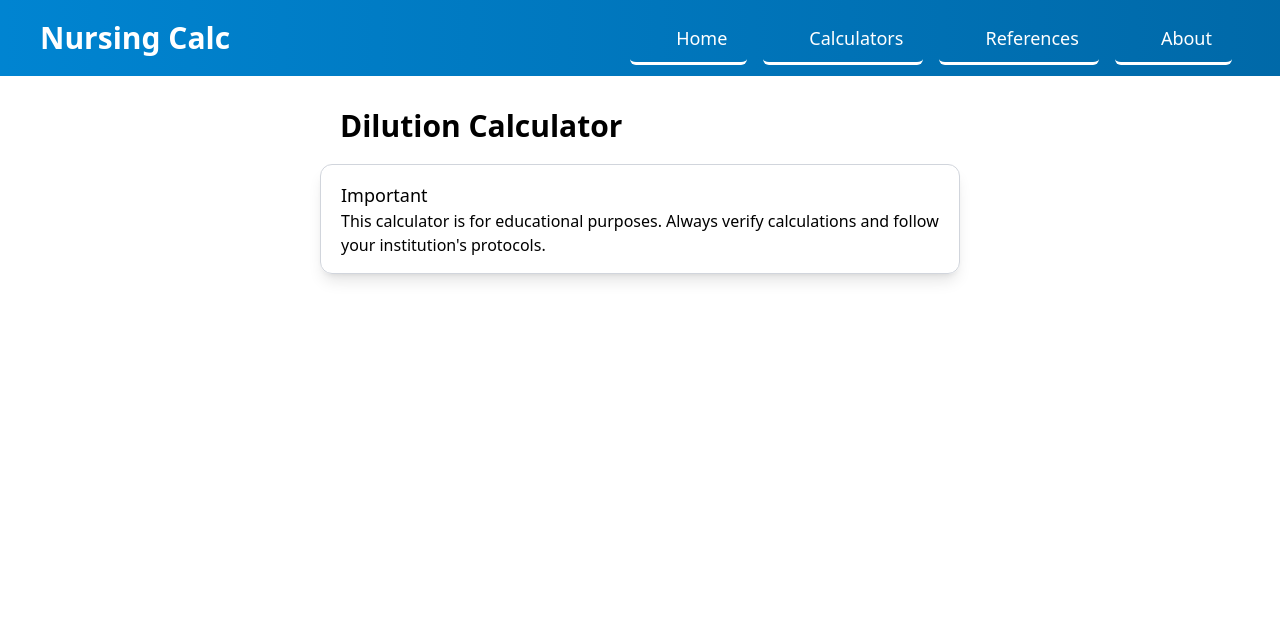
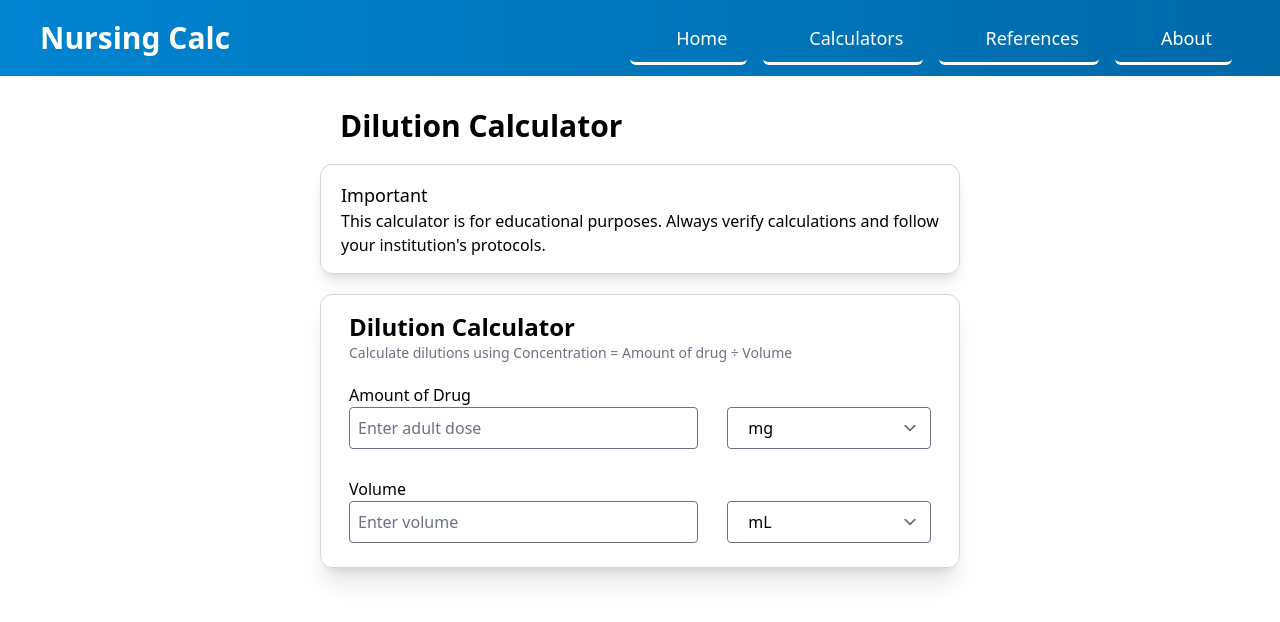
Before and after one commit to cianvergelll/Nursing-Calc, a SvelteKit app: page /calculators/dilution in a window 1280 px wide. Shown: the top 622 px of the page. Built offline with nearby package versions, Linux system fonts and the light colour scheme; some icons are missing.

Commit message:
dilution calculator

```diff
--- a/src/routes/calculators/dilution/+page.svelte
+++ b/src/routes/calculators/dilution/+page.svelte
@@ -2,7 +2,24 @@
 	import { FontAwesomeIcon } from '@fortawesome/svelte-fontawesome';
 	import Navbar from '../../component/Navbar.svelte';
 
-	let submitted = $state(false);
+	let volume = $state('');
+	let amount = $state('');
+	let concentration = $state(0);
+
+	let selectedvolumeOptions = $state('mL');
+	let volumeOptions = [
+		{ label: 'mL', value: 'mL' },
+		{ label: 'L', value: 'L' }
+	];
+
+	let selectedamountOptions = $state('mg');
+	let amountOptions = [
+		{ label: 'mg', value: 'mg' },
+		{ label: 'g', value: 'g' },
+		{ label: 'mL', value: 'mL' }
+	];
+
+	const inputStyle = 'border p-2 rounded mb-2';
 </script>
 
 <Navbar />
@@ -16,4 +33,41 @@
 			institution's protocols.
 		</p>
 	</div>
+
+	<div class="w-full rounded-xl border border-gray-300 px-7 py-4 shadow-xl">
+		<p class="flex flex-col text-2xl font-bold">Dilution Calculator</p>
+		<p class="mb-5 text-sm text-gray-500">
+			Calculate dilutions using Concentration = Amount of drug ÷ Volume
+		</p>
+
+		<label for="patient-weight" class="text-m text-left">Amount of Drug</label>
+		<div class="mb-5 flex justify-between">
+			<input
+				type="number"
+				bind:value={amount}
+				placeholder="Enter adult dose"
+				class={`${inputStyle} w-[60%]`}
+			/>
+			<select bind:value={selectedamountOptions} class={`${inputStyle} w-[35%] pl-5`}>
+				{#each amountOptions as option}
+					<option value={option.value}>{option.label}</option>
+				{/each}
+			</select>
+		</div>
+
+		<label for="patient-weight" class="text-m text-left">Volume</label>
+		<div class="flex justify-between">
+			<input
+				type="number"
+				bind:value={amount}
+				placeholder="Enter volume"
+				class={`${inputStyle} w-[60%]`}
+			/>
+			<select bind:value={selectedvolumeOptions} class={`${inputStyle} w-[35%] pl-5`}>
+				{#each volumeOptions as option}
+					<option value={option.value}>{option.label}</option>
+				{/each}
+			</select>
+		</div>
+	</div>
 </div>
```
